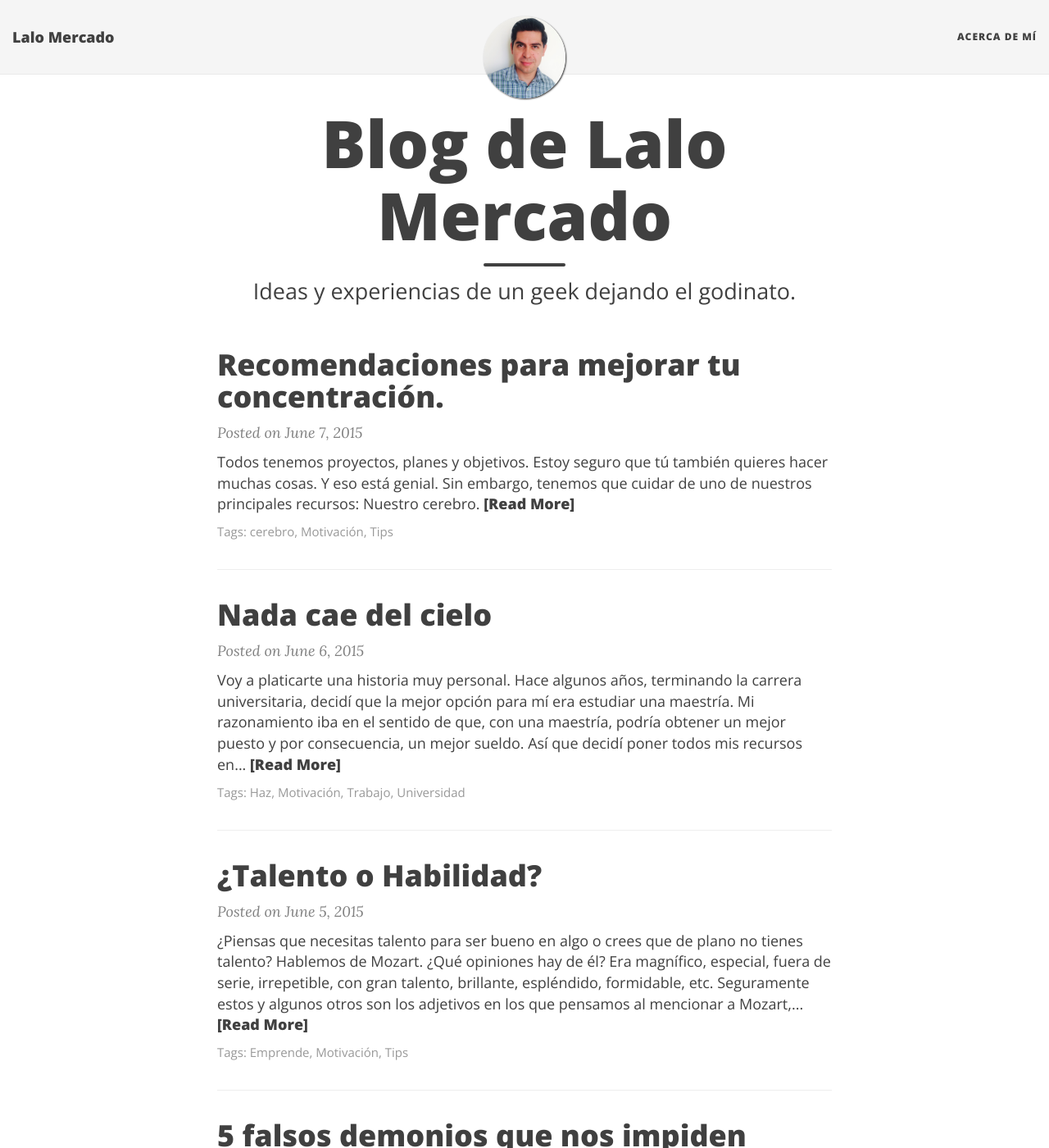
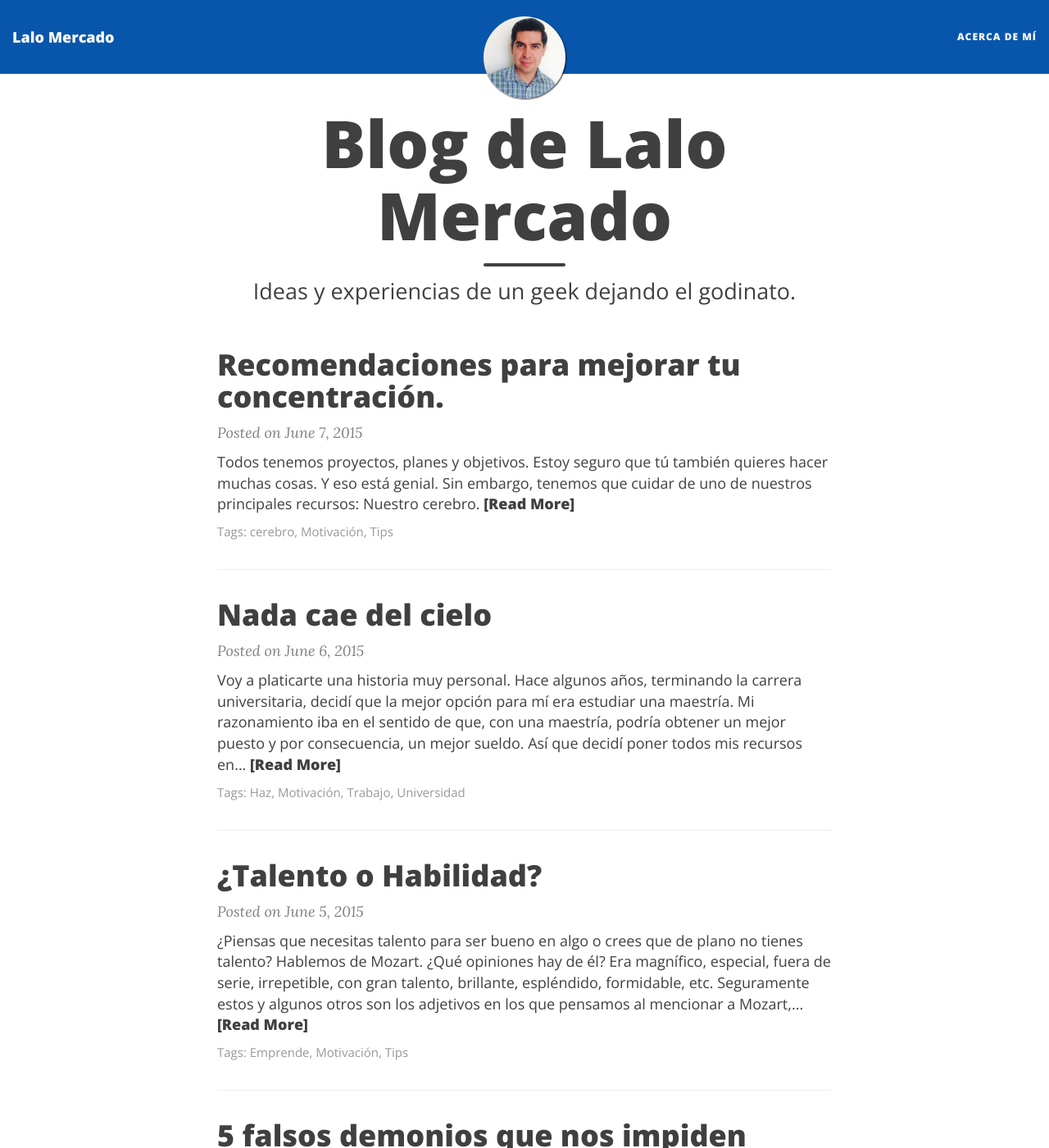
Before and after one commit to lalomergo/lalomergo.github.io, a Jekyll site: the page built from index.html, in a window 1280 px wide and 1400 px high. Shown: the whole window at 82% size. Built offline with Jekyll 4.4.1, drawn with Linux system fonts in a browser that asks for light colours; nearby versions of some CDN libraries; the list of posts is cut into pages by our own code.

Commit message:
Updated main.css

```diff
--- a/css/main.css
+++ b/css/main.css
@@ -97,7 +97,7 @@
 /* --- Navbar --- */
 
 .navbar-custom {
-  background: #F5F5F5;
+  background: #0856AC;
   border-bottom: 1px solid #EAEAEA;
   font-family: 'Open Sans', 'Helvetica Neue', Helvetica, Arial, sans-serif;
 }
@@ -111,14 +111,14 @@
 .navbar-custom .navbar-brand,
 .navbar-custom .nav li a {
   font-weight: 800;
-  color: #404040;
+  color: #fafafa;
 }
 
 .navbar-custom .navbar-brand:hover,
 .navbar-custom .navbar-brand:focus ,
 .navbar-custom .nav li a:hover,
 .navbar-custom .nav li a:focus {
-  color: #0085a1;
+  color: #15283d;
 }
 
 .navbar-custom .navbar-brand-logo {
```
